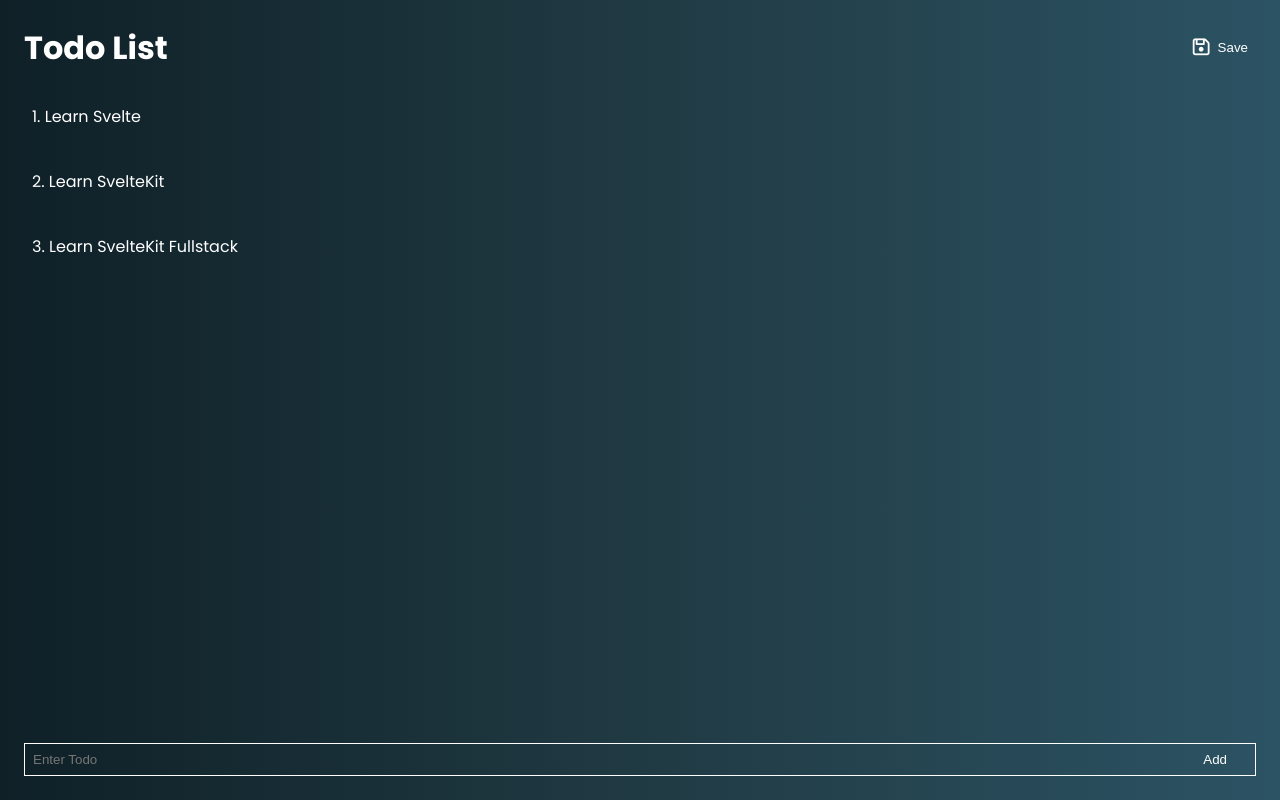
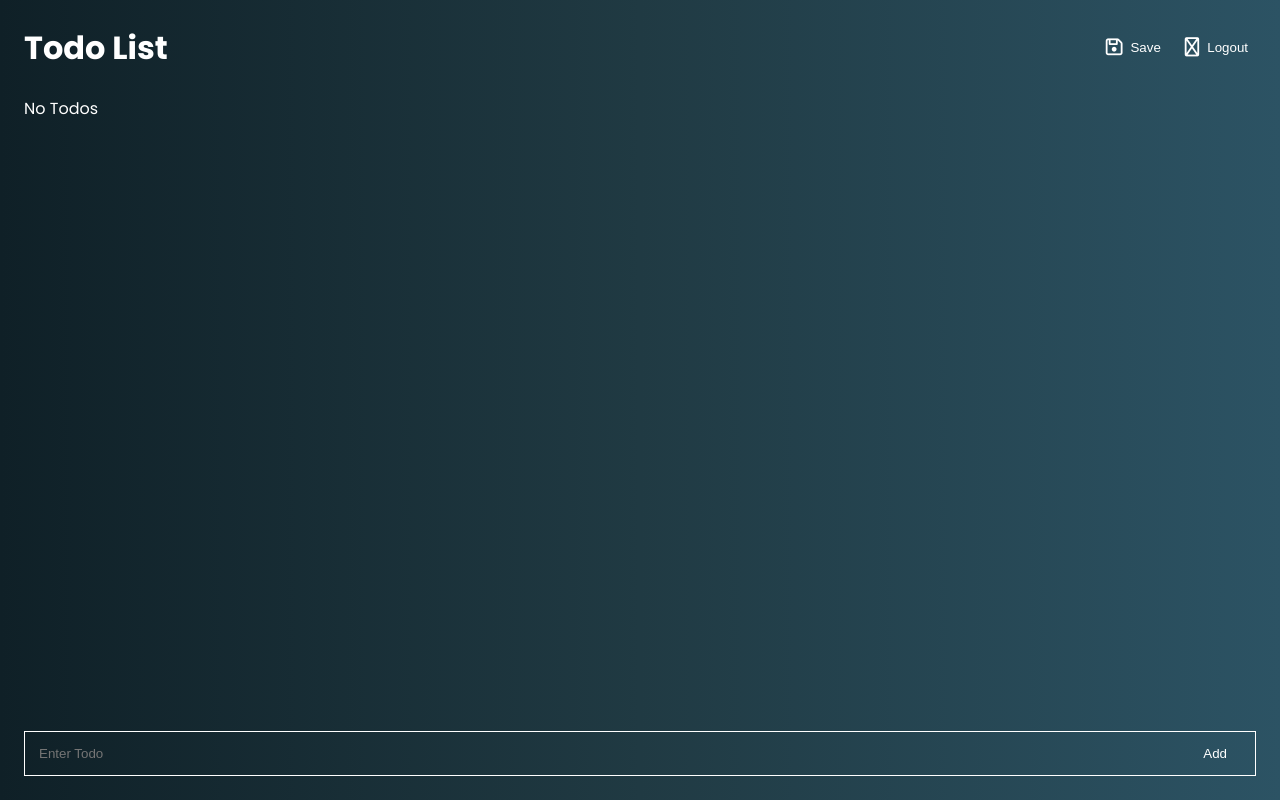
Before and after one commit to thestublord/sveltekit-crud-todo, a SvelteKit app: page /dashboard in a window 1280 px wide. Built offline with nearby package versions, Linux system fonts and the light colour scheme.

Commit message:
added todo functionality firebase file and store file

```diff
--- a/package.json
+++ b/package.json
@@ -14,5 +14,8 @@
 		"svelte": "^4.2.7",
 		"vite": "^5.0.3"
 	},
-	"type": "module"
+	"type": "module",
+	"dependencies": {
+		"firebase": "^10.7.1"
+	}
 }
--- a/src/lib/index.js
+++ /dev/null
@@ -1 +0,0 @@
-// place files you want to import through the `$lib` alias in this folder.
--- a/src/routes/dashboard/+page.svelte
+++ b/src/routes/dashboard/+page.svelte
@@ -1,27 +1,75 @@
 <script>
-  let todos = ["Learn Svelte", "Learn SvelteKit", "Learn SvelteKit Fullstack"];
+  let todos = [];
+  let currTodo = "";
+  let error = false;
+
+  function addTodo() {
+    error = false;
+    if (!currTodo) {
+      error = true;
+    }
+
+    todos = [...todos, currTodo];
+    currTodo = "";
+  }
+
+  function editTodo(index) {
+    let newTodoList = [...todos].filter((val, i) => {
+      console.log(i, index, i !== index);
+      return i != index;
+    });
+    currTodo = todos[index];
+    todos = newTodoList;
+  }
+
+  function removeTodo(index) {
+    let newTodoList = [...todos].filter((val, i) => {
+      console.log(i, index, i !== index);
+      return i != index;
+    });
+    todos = newTodoList;
+  }
 </script>
 
 <div class="mainContainer">
   <div class="headerContainer">
     <h1>Todo List</h1>
-    <button
-      ><i class="far fa-save"></i>
-      <p>Save</p></button
-    >
+    <div class="headerBtns">
+      <button>
+        <i class="far fa-save"></i>
+        <p>Save</p>
+      </button>
+      <button>
+        <i class="far fa-sign-out-alt"></i>
+        <p>Logout</p>
+      </button>
+    </div>
   </div>
 
   <main>
+    {#if todos.length === 0}
+      <p class="center">No Todos</p>
+    {/if}
     {#each todos as todo, index}
       <div class="todo">
-        {index + 1}. {todo}
+        <p>
+          {index + 1}. {todo}
+        </p>
+        <div class="actions">
+          <button>
+            <i class="far fa-edit" on:click={() => editTodo(index)}></i>
+          </button>
+          <button>
+            <i class="far fa-trash-alt" on:click={() => removeTodo(index)}></i>
+          </button>
+        </div>
       </div>
     {/each}
   </main>
 
-  <div class="enterTodo">
-    <input type="text" placeholder="Enter Todo" />
-    <button>Add</button>
+  <div class={`enterTodo ${error ? "errorBorder" : ""}`}>
+    <input bind:value={currTodo} type="text" placeholder="Enter Todo" />
+    <button on:click={addTodo}>Add</button>
   </div>
 </div>
 
@@ -40,6 +88,11 @@
     display: flex;
     justify-content: space-between;
     align-items: center;
+  }
+
+  .headerBtns {
+    display: flex;
+    gap: 8px;
   }
 
   .headerContainer button {
@@ -75,6 +128,40 @@
     margin-top: 24px;
   }
 
+  .todo {
+    padding: 8px;
+
+    border-radius: 4px;
+    background: transparent;
+    color: white;
+    display: flex;
+    align-items: center;
+    gap: 8px;
+  }
+
+  .actions {
+    display: flex;
+    gap: 4px;
+    font-size: 1.2rem;
+    margin-left: auto;
+  }
+
+  .actions button:hover {
+    background: rgba(255, 255, 255, 0.1);
+  }
+
+  .actions button {
+    padding: 8px;
+    border: none;
+    border-radius: 4px;
+    background: transparent;
+    color: white;
+    cursor: pointer;
+    display: flex;
+    gap: 8px;
+    align-items: center;
+  }
+
   .enterTodo {
     display: flex;
     gap: 24px;
@@ -82,9 +169,13 @@
     border: 1px solid white;
   }
 
+  .enterTodo.errorBorder {
+    border: 1px solid red !important;
+  }
+
   .enterTodo input {
     flex: 1;
-    padding: 8px;
+    padding: 14px;
     border: none;
     border-radius: 4px;
     background: transparent;
```
Also changed, not shown: src/lib/firebase.js (added, +31 -0 lines), src/store/store.js (added), 1 other file (tests, documents, lock files or other folders).
